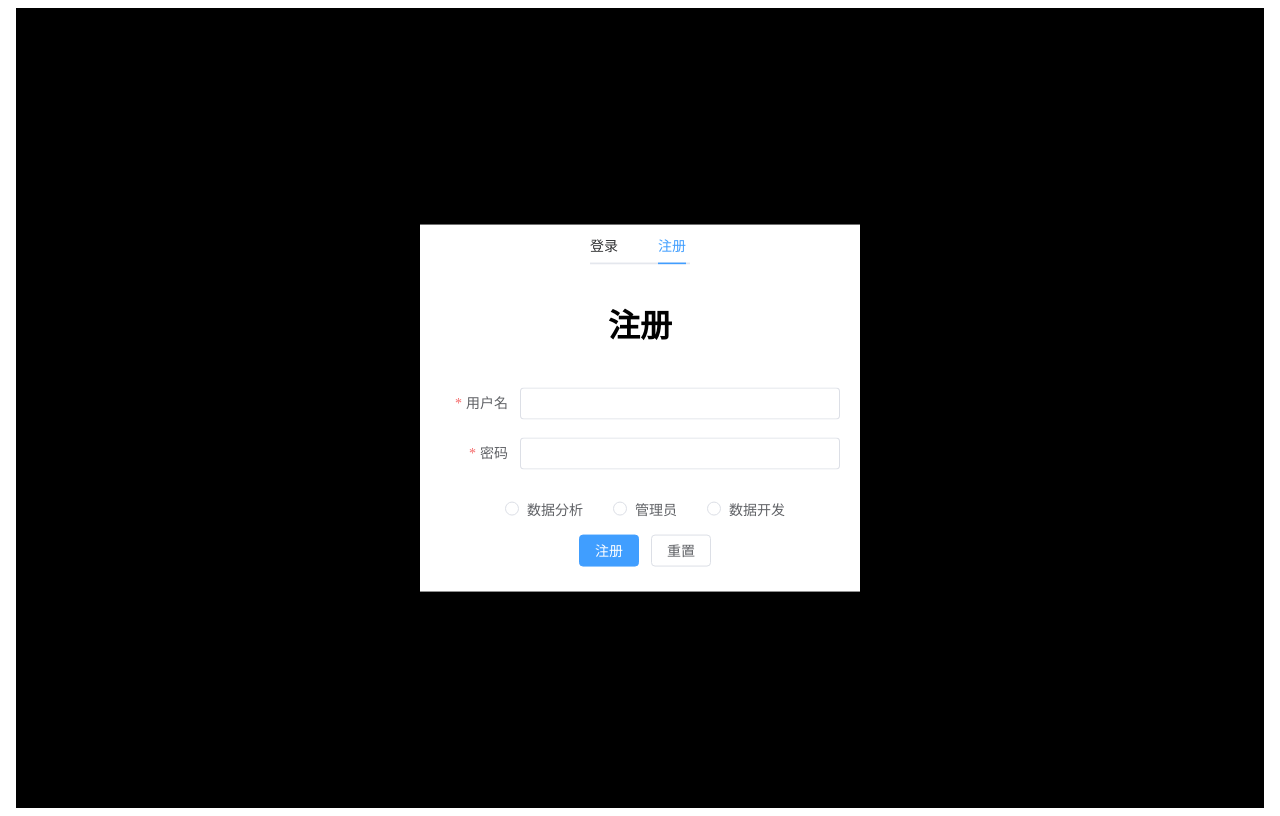
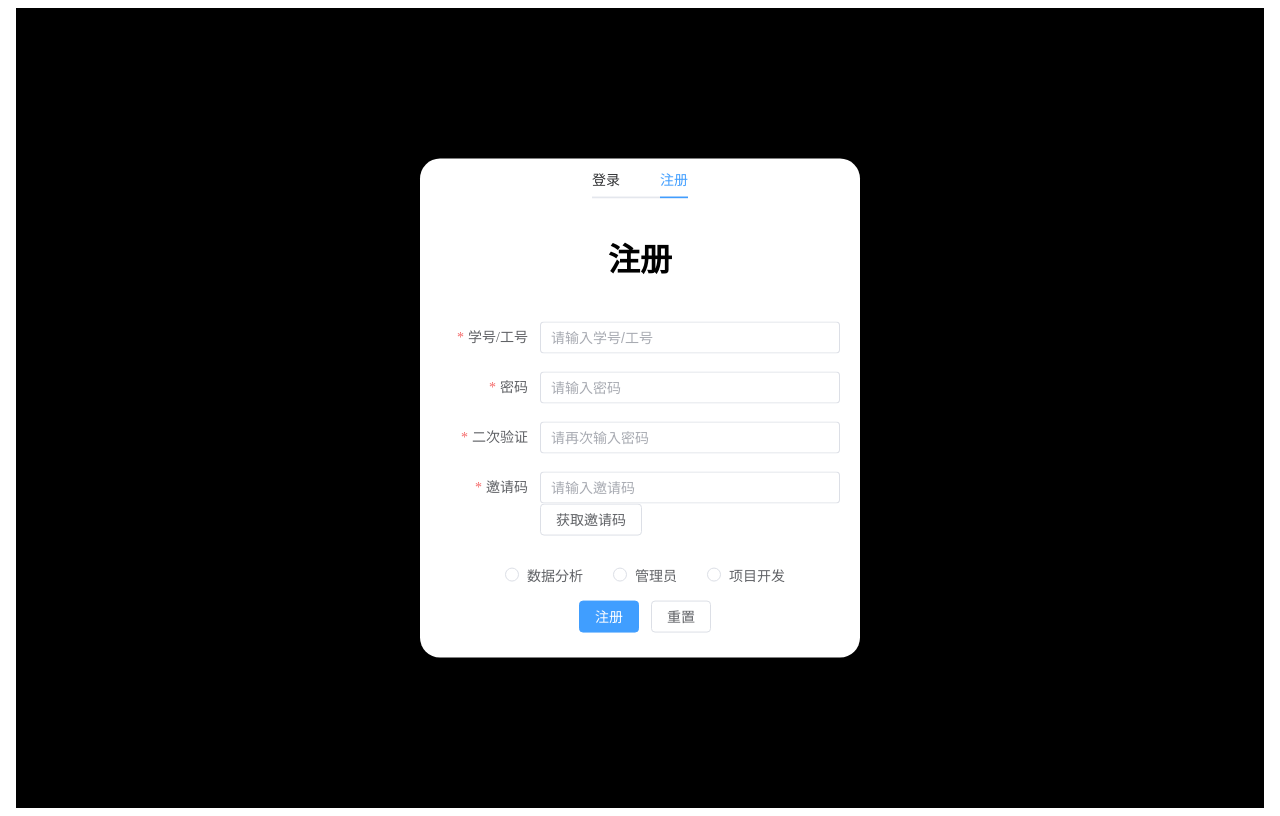
Before and after one commit to jASONSDFDSA/DataMidTableFe, a Vue app: page / in a window 1280 px wide. Both pictures are taken after a click on the tab "注册". Built offline with nearby package versions, Linux system fonts and the light colour scheme.

Commit message:
Progress Login and

```diff
--- a/src/components/Login/MainLogin.vue
+++ b/src/components/Login/MainLogin.vue
@@ -1,50 +1,78 @@
 <template>
     <body>
         <div class="form-box">
-            <el-tabs class="tabs-title" v-model="activeName" @tab-click="handleClick">
+            <el-tabs class="tabs-title" v-if="isLogin||isRegister" v-model="activeName" @tab-click="handleClick">
                 <el-tab-pane label="登录" name="first"><h1 class="login-title">登录</h1></el-tab-pane>
                 <el-tab-pane label="注册" name="second"><h1 class="login-title">注册</h1></el-tab-pane>
             </el-tabs>
-            <div v-show="isLogin">
-                <el-form :model="form" :rules="rules" ref="form" label-width="80px" class="demo-ruleForm">
-                    <el-form-item label="用户名" prop="username">
-                        <el-input v-model="form.username"></el-input>
+            <div v-if="isLogin">
+                <el-form :model="loginform" :rules="loginrules" ref="loginform" label-width="100px" class="demo-ruleForm">
+                    <el-form-item label="账号" prop="username">
+                        <el-input v-model="loginform.username" placeholder="请输入账号"></el-input>
                     </el-form-item>
                     <el-form-item label="密码" prop="password">
-                        <el-input type="password" v-model="form.password"></el-input>
+                        <el-input type="password" v-model="loginform.password" placeholder="请输入密码"></el-input>
                     </el-form-item>
                     <div class="center"> <!-- 选择身份 -->
-                        <el-radio-group v-model="form.identity">
-                            <el-radio label="Analizer">数据分析</el-radio>
-                            <el-radio label="Admin">管理员</el-radio>
-                            <el-radio label="Developer">数据开发</el-radio>
+                        <el-radio-group v-model="loginform.identity">
+                            <el-radio value="Analizer">数据分析</el-radio>
+                            <el-radio value="Admin">管理员</el-radio>
+                            <el-radio value="Developer">项目开发</el-radio>
                         </el-radio-group>
                     </div>
                     <div class="center">
-                        <el-button type="primary" @click="login('form')">登录</el-button>
-                        <el-button @click="reset('form')">重置</el-button>
+                        <el-button type="primary" @click="login('loginform')">登录</el-button>
+                        <el-button @click="reset('loginform')">重置</el-button>
                     </div>
                 </el-form>
             </div>
-            <div v-show="!isLogin">
-                <el-form :model="form" :rules="rules" ref="form" label-width="80px" class="demo-ruleForm">
-                    <el-form-item label="用户名" prop="username">
-                        <el-input v-model="form.username"></el-input>
+            <div v-if="isRegister">
+                <el-form :model="registerform" :rules="registerrules" ref="registerform" label-width="100px" class="demo-ruleForm">
+                    <el-form-item label="学号/工号" prop="id">
+                        <el-input v-model="registerform.id" placeholder="请输入学号/工号"></el-input>
                     </el-form-item>
-                    <el-form-item label="密码" prop="password">
-                        <el-input type="password" v-model="form.password"></el-input>
+                    <el-form-item label="密码" prop="password1">
+                        <el-input type="password" v-model="registerform.password1" placeholder="请输入密码"></el-input>
+                    </el-form-item>
+                    <el-form-item label="二次验证" prop="password2">
+                        <el-input type="password" v-model="registerform.password2" placeholder="请再次输入密码"></el-input>
+                    </el-form-item>
+                    <el-form-item label="邀请码" prop="invitecode">
+                        <el-input v-model="registerform.invitecode" placeholder="请输入邀请码"></el-input><el-button @click="getInviteCode()">获取邀请码</el-button>
                     </el-form-item>
                     <div class="center">
-                        <el-radio-group v-model="form.identity">
-                            <el-radio label="Analizer">数据分析</el-radio>
-                            <el-radio label="Admin">管理员</el-radio>
-                            <el-radio label="Developer">数据开发</el-radio>
+                        <el-radio-group v-model="registerform.identity">
+                            <el-radio value="Analizer">数据分析</el-radio>
+                            <el-radio value="Admin">管理员</el-radio>
+                            <el-radio value="Developer">项目开发</el-radio>
                         </el-radio-group>
                     </div>
                         <div class="center">
-                            <el-button type="primary" @click="signup('form')">注册</el-button>
-                        <el-button @click="reset('form')">重置</el-button>
+                            <el-button type="primary" @click="signup('registerform')">注册</el-button>
+                        <el-button @click="reset('registerform')">重置</el-button>
                         </div>
+                </el-form>
+            </div>
+            <div v-if="isApply">
+                <!-- Get Invite Code -->
+                <el-form :model="applyform" :rules="applyrules" ref="applyform" label-width="100px" class="demo-ruleForm">
+                    <el-form-item label="学校邮箱" prop="email">
+                        <el-input v-model="applyform.email" placeholder="请输入学校邮箱"></el-input>
+                    </el-form-item>
+                    <el-form-item label="申请理由" prop="reasons">
+                        <el-input type="textarea" style="height:200px" show-word-limit="true" v-model="applyform.reasons" placeholder="请输入申请理由。务必具体详细，否则可能被拒绝！"></el-input>
+                    </el-form-item>
+                    <div class="center">
+                        <el-radio-group v-model="applyform.identity">
+                            <el-radio value="Analizer">数据分析</el-radio>
+                            <el-radio value="Admin">管理员</el-radio>
+                            <el-radio value="Developer">项目开发</el-radio>
+                        </el-radio-group>
+                    </div>
+                    <div class="center">
+                        <el-button type="primary" @click="apply('applyform')">申请</el-button>
+                        <el-button @click="reset('applyform')">重置</el-button>
+                    </div>
                 </el-form>
             </div>
         </div>
@@ -55,28 +83,79 @@
 export default {
     data() {
         return {
-            form: {
+            loginform: {
                 username: '',
                 password: '',
                 identity: ''
             },
-            rules: {
+            registerform: {
+                id: '',
+                password1: '',
+                password2: '',
+                invitecode: '',
+                identity: ''
+            },
+            applyform: {
+                email: '',
+                reasons: '',
+                identity: ''
+            },
+            loginrules: {
                 username: [
                     { required: true, message: '请输入用户名', trigger: 'blur' },
                     { min: 3, max: 5, message: '长度在 3 到 5 个字符', trigger: 'blur' }
                 ],
                 password: [
                     { required: true, message: '请输入密码', trigger: 'blur' },
-                    { min: 3, max: 5, message: '长度在 3 到 5 个字符', trigger: 'blur' }
+                    { min: 8, max: 16, message: '长度在 8 到 16 个字符', trigger: 'blur' }
+                ],
+                identity: [
+                    { required: true, message: '请选择身份', trigger: 'blur' }
+                ]
+            },
+            registerrules: {
+                id: [
+                    { required: true, message: '请输入学号/工号', trigger: 'blur' },
+                    { pattern:/^[0-9]{8}$/, message: '长度为8个数字', trigger: 'blur' }
+                ],
+                password1: [
+                    { required: true, message: '请输入密码', trigger: 'blur' },
+                    { pattern: /^(?=.*\d)(?=.*[a-z])(?=.*[A-Z]).{8,16}$/, message: '至少包含1个数字、1个小写字母和1个大写字母，长度为8到16个字符', trigger: 'blur' }
+                ],
+                password2: [
+                    { required: true, message: '请再次输入密码', trigger: 'blur' },
+                    { pattern: /^(?=.*\d)(?=.*[a-z])(?=.*[A-Z]).{8,16}$/, message: '至少包含1个数字、1个小写字母和1个大写字母，长度为8到16个字符', trigger: 'blur' }
+                ],
+                invitecode: [
+                    { required: true, message: '请输入邀请码', trigger: 'blur' },
+                    { pattern:/^[0-9]{5}$/ , message: '长度为5个数字', trigger: 'blur'}
+                ],
+                identity: [
+                    { required: true, message: '请选择身份', trigger: 'blur' }
+                ]
+            },
+            applyrules: {
+                email: [
+                    { required: true, message: '请输入学校邮箱', trigger: 'blur' },
+                    { type: 'email', message: '请输入正确的邮箱地址', trigger: 'blur' }
+                ],
+                reasons: [
+                    { required: true, message: '请输入申请理由', trigger: 'blur' },
+                    { min: 10, max: 200, message: '长度在 10 到 200 个字符', trigger: 'blur' }
+                ],
+                identity: [
+                    { required: true, message: '请选择身份', trigger: 'blur' }
                 ]
             },
             activeName: 'first',
             isLogin: true,
-
+            isRegister: false,
+            isApply: false
         };
     },
     methods: {
         login(formName) {
+            // console.log(this.$refs[formName]);
             this.$refs[formName].validate((valid) => {
                 if (valid) {
                     alert('submit!');
@@ -96,14 +175,25 @@ export default {
                 }
             });
         },
+        getInviteCode() {
+            alert('获取邀请码');
+            this.isLogin = false;
+            this.isRegister = false;
+            this.isApply = true;
+        },
         reset(formName) {
             this.$refs[formName].resetFields();
         },
         handleClick(tab, event) {
-            if (tab.name === 'first') {
+            // console.log(tab.props.name);
+            if (tab.props.name === 'first') {
                 this.isLogin = true;
+                this.isRegister = false;
+                this.reset('registerform');
             } else {
                 this.isLogin = false;
+                this.isRegister = true;
+                this.reset('loginform');
             }
         },
     }
@@ -119,10 +209,11 @@ body {
 
 .tabs-title {
     margin: 0 auto;
-    width: 100px;
+    width: 96px;
 }
 
 .form-box {
+    border-radius: 20px;
     position: absolute;
     top: 50%;
     left: 50%;
```
